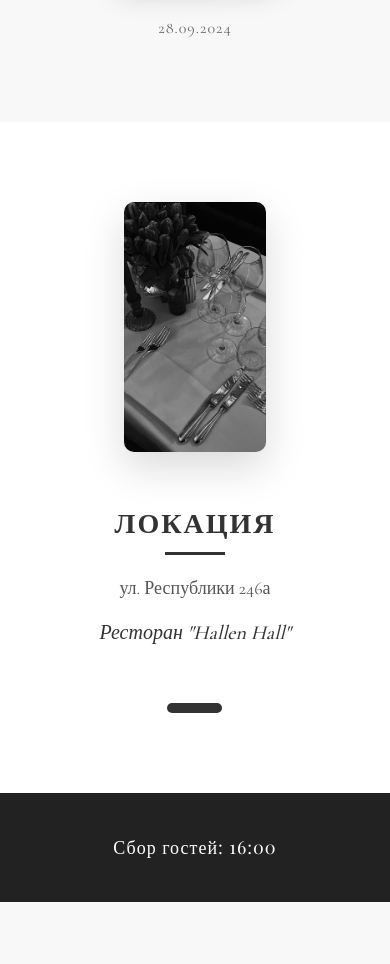
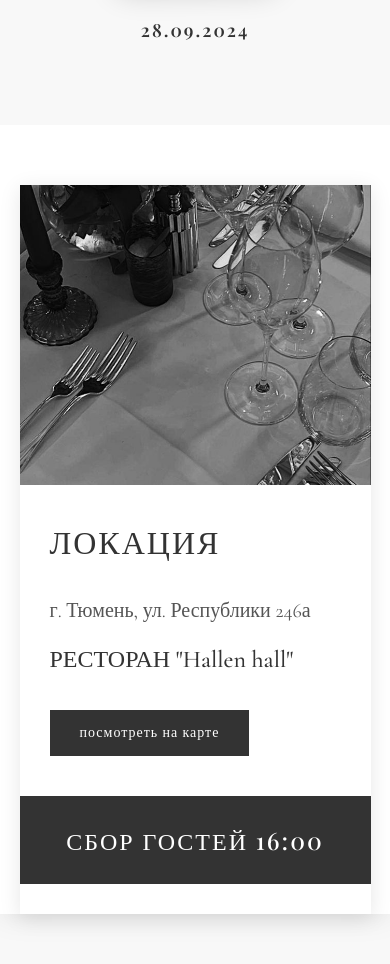
Before and after one commit to viwavee/invention2, a plain HTML site: page index.html in a window 390 px wide. Shown: the part 1440-2404 px from the top of the page. Before the commit the page ends 2342 px from the top, so only its background shows below. Drawn offline with nearby package versions, Linux system fonts and the light colour scheme.

Commit message:
изменеие2

```diff
--- a/index.html
+++ b/index.html
@@ -141,7 +141,7 @@
     line-height: 0.9;
     writing-mode: vertical-rl;
     text-orientation: mixed;
-    transform: rotate(180deg);
+    transform: rotate(0deg);
     padding: 20px 0;
     font-family: 'Playfair Display', serif;
   }
@@ -180,149 +180,140 @@
   }
 
   .date-under-photos {
-    text-align: right;
-    margin-top: 15px;
-    margin-right: 40px;
+    text-align: center;
+    margin-top: 30px;
+    width: 100%;
   }
 
   .wedding-date {
-    font-size: clamp(16px, 2.5vw, 20px);
-    color: #666;
-    letter-spacing: 1px;
-    font-weight: 400;
+    font-size: clamp(18px, 2.5vw, 22px);
+    color: #333;
+    letter-spacing: 2px;
+    font-weight: 600;
+    font-family: 'Playfair Display', serif;
   }
 
-  /* Новый стиль для блока локации */
-  .location {
+  /* Обновленные стили для блока локации */
+  .location-section {
     background: #fff;
-    padding: 80px 20px;
     position: relative;
-    overflow: hidden;
+    max-width: 1000px;
+    margin: 60px auto;
+    box-shadow: 0 4px 20px rgba(0,0,0,0.1);
+    display: flex;
   }
 
-  .location-container {
-    display: flex;
-    align-items: center;
-    max-width: 1200px;
-    margin: 0 auto;
-    gap: 60px;
+  .location-image-container {
+    width: 40%;
+    min-width: 300px;
   }
 
   .location-image {
-    flex: 1;
-    position: relative;
-  }
-
-  .location-image img {
     width: 100%;
-    height: 400px;
+    height: 100%;
     object-fit: cover;
-    border-radius: 10px;
-    box-shadow: 0 15px 40px rgba(0,0,0,0.15);
   }
 
   .location-content {
-    flex: 1;
-    text-align: left;
-    position: relative;
+    width: 60%;
+    padding: 40px;
+    display: flex;
+    flex-direction: column;
   }
 
   .location-title {
-    font-size: clamp(28px, 5vw, 42px);
-    font-weight: 600;
+    font-size: 42px;
+    font-weight: 500;
     color: #333;
-    margin-bottom: 30px;
+    margin-bottom: 40px;
     letter-spacing: 2px;
     font-family: 'Playfair Display', serif;
-    position: relative;
-    display: inline-block;
   }
 
-  .location-title::after {
-    content: '';
-    position: absolute;
-    bottom: -10px;
-    left: 0;
-    width: 60px;
-    height: 3px;
-    background: #333;
-  }
-
-  .location-details {
-    margin-bottom: 35px;
+  .location-info {
+    flex-grow: 1;
+    display: flex;
+    flex-direction: column;
+    justify-content: center;
+    text-align: left;
   }
 
   .location-address {
-    font-size: clamp(18px, 3vw, 22px);
+    font-size: 20px;
     color: #555;
     margin-bottom: 15px;
     line-height: 1.5;
-    font-weight: 400;
   }
 
   .location-restaurant {
-    font-size: clamp(20px, 3.5vw, 26px);
+    font-size: 24px;
     color: #333;
     font-weight: 500;
-    font-style: italic;
-    margin-bottom: 25px;
+    margin-bottom: 30px;
   }
 
-  .square-button {
+  .map-button {
     display: inline-flex;
     align-items: center;
     justify-content: center;
-    width: 200px;
-    height: 60px;
+    padding: 12px 30px;
     background: #333;
     color: white;
     text-decoration: none;
-    border-radius: 8px;
+    font-size: 14px;
+    letter-spacing: 1px;
     transition: all 0.3s ease;
-    font-size: 14px;
-    font-weight: 500;
-    letter-spacing: 1px;
+    text-transform: lowercase;
+    align-self: flex-start;
   }
 
-  .square-button:hover {
-    background: #555;
-    transform: translateY(-2px);
-    box-shadow: 0 5px 15px rgba(0,0,0,0.2);
+  .map-button:hover {
+    background: #444;
   }
 
-  .decoration-strip {
-    position: absolute;
-    right: -50px;
-    top: 50%;
-    transform: translateY(-50%);
-    width: 100px;
-    height: 100px;
-    border: 2px solid #333;
-    opacity: 0.1;
+  .location-footer {
+    margin: 40px -40px 0;
+    padding: 70px 40px;
+    text-align: center;
+    background-color: #333;
+    width: calc(100% + 80px);
   }
 
-  .decoration-strip::before {
-    content: '';
-    position: absolute;
-    top: 10px;
-    left: 10px;
-    right: 10px;
-    bottom: 10px;
-    border: 1px solid #333;
+  .location-footer p {
+    font-size: 24px;
+    margin: 0;
+    letter-spacing: 2px;
+    font-family: 'Playfair Display', serif;
+    color: #fff;
+    font-weight: 500;
   }
 
-  .footer {
-    background: #222;
-    color: #fff;
-    padding: 40px 20px;
-    text-align: center;
-  }
+  @media (max-width: 768px) {
+    .location-section {
+      flex-direction: column;
+      max-width: 90%;
+    }
 
-  .footer p {
-    font-size: clamp(18px, 4vw, 22px);
-    margin: 0;
-    letter-spacing: 1px;
-    font-family: 'Playfair Display', serif;
+    .location-image-container {
+      width: 100%;
+      height: 300px;
+    }
+
+    .location-content {
+      width: 100%;
+      padding: 30px;
+    }
+
+    .location-title {
+      font-size: 32px;
+      margin-bottom: 30px;
+    }
+
+    .location-footer {
+      margin: 40px -30px 0;
+      padding: 25px 30px;
+      width: calc(100% + 60px);
+    }
   }
 
   /* Адаптивность для планшетов */
@@ -349,14 +340,6 @@
 
     .date-under-photos {
       margin-right: 30px;
-    }
-
-    .location-container {
-      gap: 40px;
-    }
-
-    .location-image img {
-      height: 350px;
     }
   }
 
@@ -411,22 +394,17 @@
       margin: 15px 0 0 0;
     }
 
-    .location-container {
+    .decor-container {
       flex-direction: column;
-      gap: 40px;
+      gap: 20px;
     }
 
-    .location-content {
-      text-align: center;
+    .decor-image {
+      order: 2;
     }
 
-    .location-title::after {
-      left: 50%;
-      transform: translateX(-50%);
-    }
-
-    .decoration-strip {
-      display: none;
+    .square-button {
+      order: 1;
     }
   }
 
@@ -456,14 +434,14 @@
       letter-spacing: 1px;
     }
 
-    .location-image img {
-      height: 250px;
+    .square-button {
+      width: 180px;
+      height: 35px;
+      font-size: 12px;
     }
 
-    .square-button {
-      width: 55px;
-      height: 10px;
-      font-size: 13px;
+    .decor-image {
+      width: 120px;
     }
   }
 </style>
@@ -511,34 +489,22 @@
     </div>
   </div>
 
-  <!-- Новый блок локации -->
-  <div class="location">
-    <div class="location-container">
-      <!-- Фото локации -->
-      <div class="location-image">
-        <img src="location-image.jpg" alt="Ресторан Hallen Hall">
+  <!-- Обновленный блок локации -->
+  <div class="location-section">
+    <div class="location-image-container">
+      <img class="location-image" src="location-image.jpg" alt="Hallen Hall" />
+    </div>
+    <div class="location-content">
+      <h2 class="location-title">ЛОКАЦИЯ</h2>
+      <div class="location-info">
+        <p class="location-address">г. Тюмень, ул. Республики 246а</p>
+        <p class="location-restaurant">РЕСТОРАН "Hallen hall"</p>
+        <a href="#" class="map-button">посмотреть на карте</a>
       </div>
-
-      <!-- Контент локации -->
-      <div class="location-content">
-        <h2 class="location-title">ЛОКАЦИЯ</h2>
-        <div class="location-details">
-          <p class="location-address">ул. Республики 246а</p>
-          <p class="location-restaurant">Ресторан "Hallen Hall"</p>
-        </div>
-        <a href="https://maps.google.com" class="square-button" target="_blank">
-          ПОСМОТРЕТЬ НА КАРТЕ
-        </a>
-
-        <!-- Декоративный квадрат -->
-        <div class="decoration-strip"></div>
+      <div class="location-footer">
+        <p>СБОР ГОСТЕЙ 16:00</p>
       </div>
     </div>
-  </div>
-
-  <!-- Нижний блок -->
-  <div class="footer">
-    <p>Сбор гостей: 16:00</p>
   </div>
 
 </div>
```
